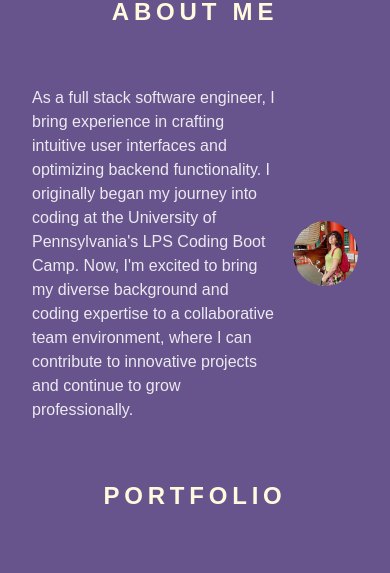
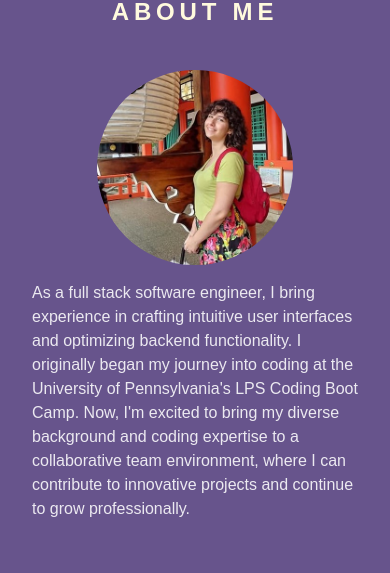
Before and after one commit to miacias/pro-portfolio, a React (Vite) app: page / in a window 390 px wide. Shown: the part 209-782 px from the top of the page. Built offline with nearby package versions, Linux system fonts and the light colour scheme; no server answers; a web font is replaced by a local one.

Commit message:
corrected About profile picture for mobile responsiveness

```diff
--- a/src/index.css
+++ b/src/index.css
@@ -178,7 +178,8 @@ main {
 }
 
 #profile-picture {
-  width: 20%;
+  max-width: 30%;
+  width: 100%;
   border-radius: 50%;
   display: inline;
   float: right;
@@ -618,6 +619,19 @@ footer hr {
     font-size: 1em;
   }
 
+  /* ---------- MOBILE ABOUT ---------- */
+
+  .my-info {
+    flex-direction: column-reverse;
+  }
+
+  #profile-picture {
+    max-width: 60%;
+    width: 100%;
+    margin: 0;
+    align-items: center;
+  }
+
   /* ---------- MOBILE CONTACT ---------- */
   .contact-container {
     flex-direction: column;
```
